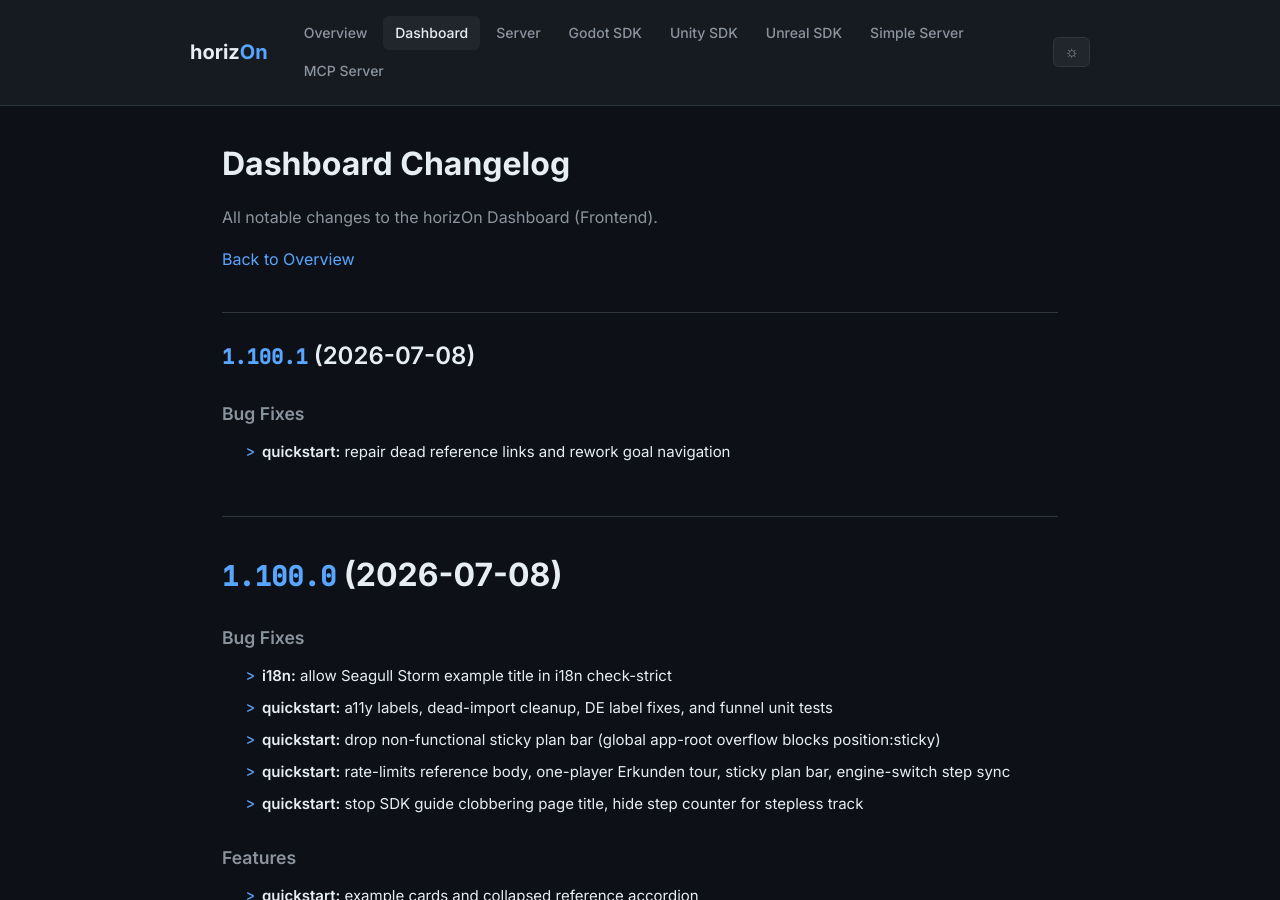
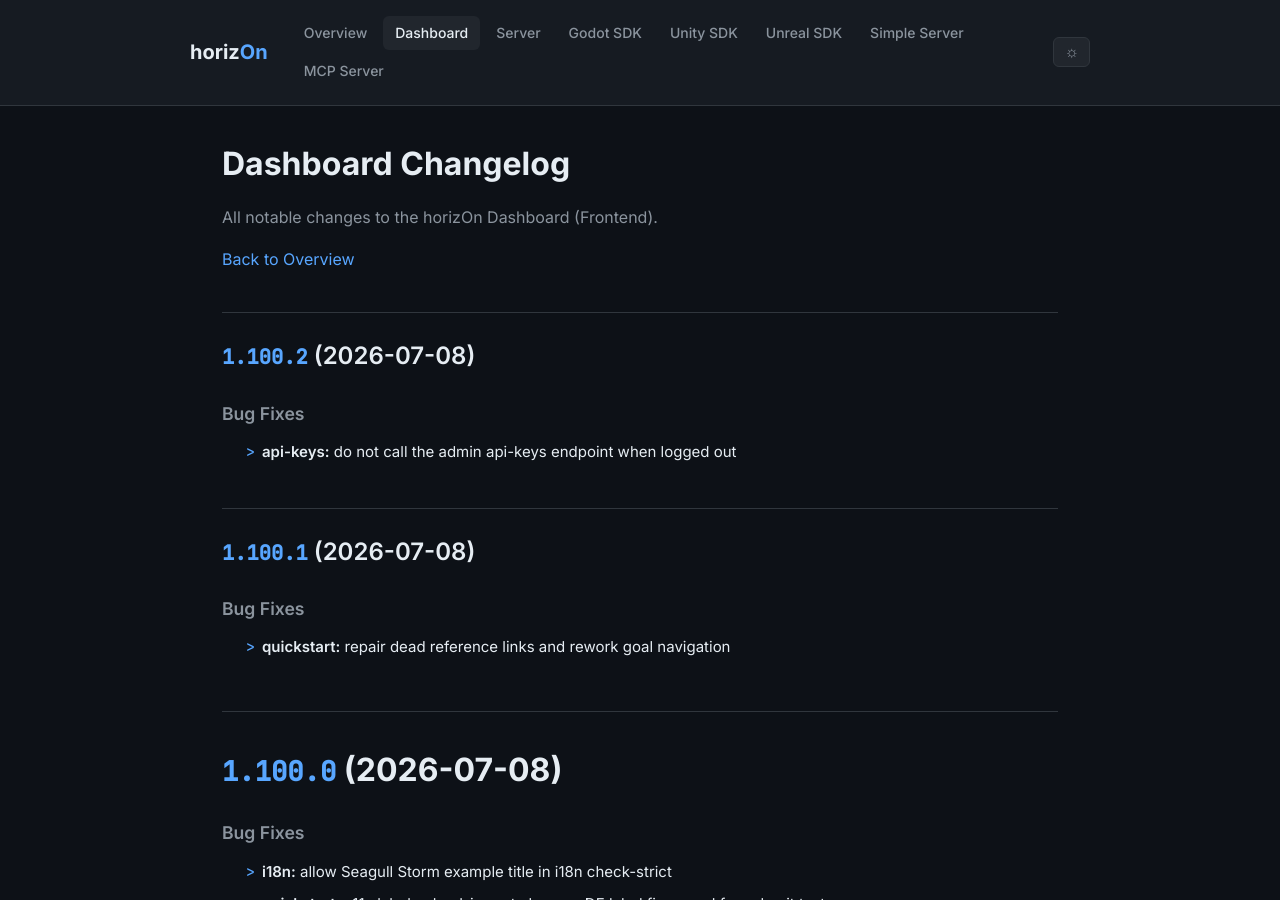
Before and after one commit to ProjectMakersDE/horizOn-Changelog, a Jekyll site: the page built from dashboard-changelog.md, in a window 1280 px wide and 900 px high. Built offline with Jekyll 4.4.1, drawn with Linux system fonts in a browser that asks for light colours.

Commit message:
chore: sync changelogs [skip ci]

```diff
--- a/dashboard-changelog.md
+++ b/dashboard-changelog.md
@@ -8,6 +8,13 @@ title: Dashboard Changelog
 All notable changes to the horizOn Dashboard (Frontend).
 
 [Back to Overview](.)
+
+## [1.100.2](https://github.com/ProjectMakersDE/horizOn-Dashboard/compare/v1.100.1...v1.100.2) (2026-07-08)
+
+
+### Bug Fixes
+
+* **api-keys:** do not call the admin api-keys endpoint when logged out ([012ff78](https://github.com/ProjectMakersDE/horizOn-Dashboard/commit/012ff78a00d5d9ba980d5458499449debfb0c5c6))
 
 ## [1.100.1](https://github.com/ProjectMakersDE/horizOn-Dashboard/compare/v1.100.0...v1.100.1) (2026-07-08)
 
```
Also changed, not shown: index.md (+1 -1 lines).
